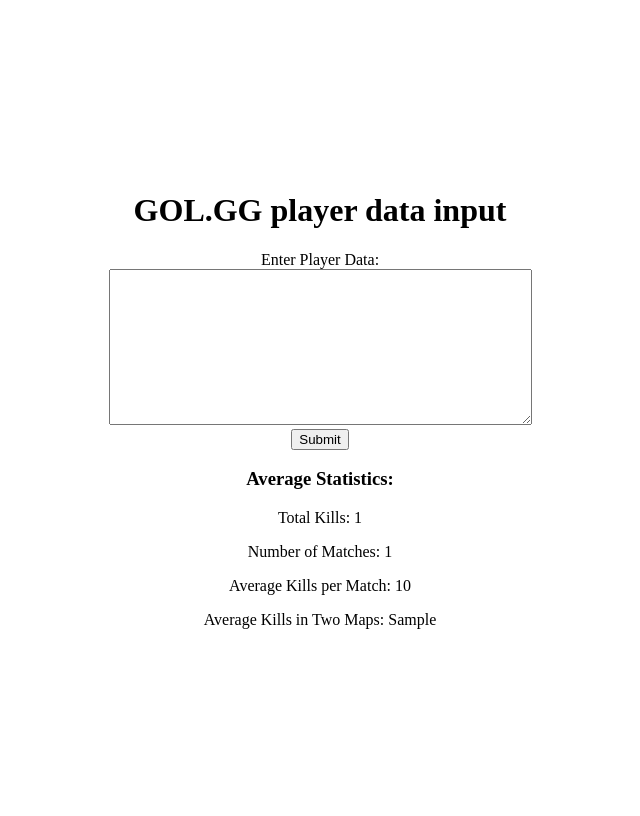
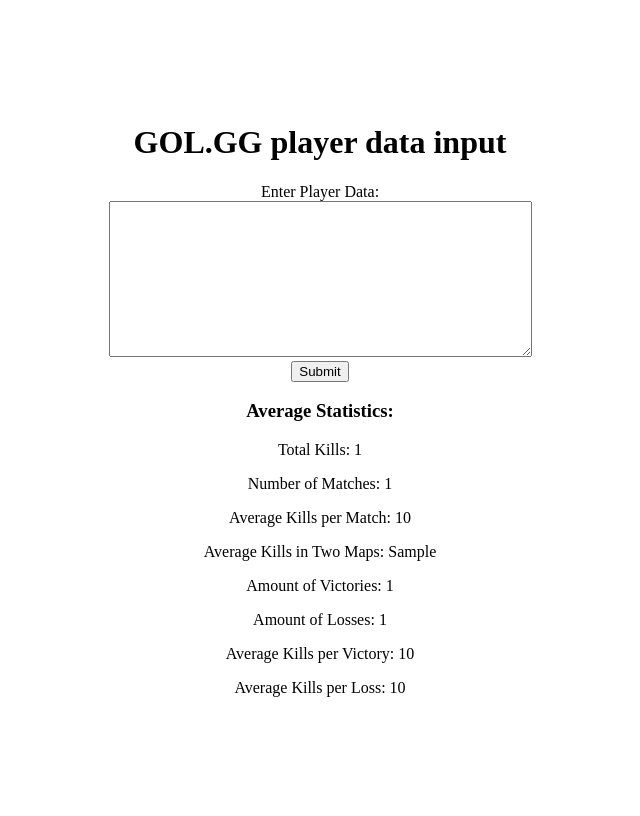
Before and after one commit to andytuantruong/LoL-Esports-KDA-extractor, a Flask app: template templates/index.html in a window 1280 px wide. Shown: the whole page, without its empty margins (320-960 px from the left). Run offline with Flask 3, Linux system fonts and the light colour scheme; the template is opened without the code that fills it: most values are stand-ins (such as "Sample title", 1, 10 or a date in 2020).

Commit message:
add win/loss variables
added more statistical information to differentiate between wins and losses.

```diff
--- a/main.py
+++ b/main.py
@@ -10,10 +10,19 @@ def index():
 def process():
     data = request.form.get('data')
     lines = data.strip().split('\n')
+
+    #initial variables
     extracted_data = []
-
     total_kills = 0
     num_matches = len(lines)
+
+    num_victories = 0
+    total_victory_kills = 0
+    average_victory_kills = 0
+
+    num_losses = 0
+    total_loss_kills = 0
+    average_loss_kills = 0
 
     for line in lines:
         line = line.strip()
@@ -34,10 +43,21 @@ def process():
         total_kills += kills
         extracted_data.append((champion, outcome, kda, kills, deaths, assists, game_time, match_date, match_details))
 
+        #tracks amount of victories in the dataset
+        if outcome == "Victory":
+            num_victories += 1
+            total_victory_kills += kills
+        else:
+            num_losses += 1
+            total_loss_kills += kills
+
     average_kills = round(total_kills / num_matches, 3)
+    average_victory_kills = round(total_victory_kills / num_victories, 3)
+    average_loss_kills = round(total_loss_kills / num_losses, 3)
     kills_in_two_maps = average_kills * 2
 
-    return render_template('index.html', extracted_data=extracted_data, total_kills=total_kills, num_matches=num_matches, average_kills=average_kills, kills_in_two_maps=kills_in_two_maps)
-
+    return render_template('index.html', extracted_data=extracted_data, total_kills=total_kills, num_matches=num_matches,
+                           average_kills=average_kills, kills_in_two_maps=kills_in_two_maps, num_victories=num_victories,
+                           num_losses=num_losses, average_victory_kills=average_victory_kills, average_loss_kills=average_loss_kills)
 if __name__ == '__main__':
     app.run()
--- a/templates/index.html
+++ b/templates/index.html
@@ -21,6 +21,10 @@
                 <p>Number of Matches: {{ num_matches }}</p>
                 <p>Average Kills per Match: {{ average_kills }}</p>
                 <p>Average Kills in Two Maps: {{ kills_in_two_maps }}</p>
+                <p>Amount of Victories: {{ num_victories }}</p>
+                <p>Amount of Losses: {{ num_losses }}</p>
+                <p>Average Kills per Victory: {{ average_victory_kills }}</p>
+                <p>Average Kills per Loss: {{ average_loss_kills }}</p>
             </div>
         </div>
     </body>
```
